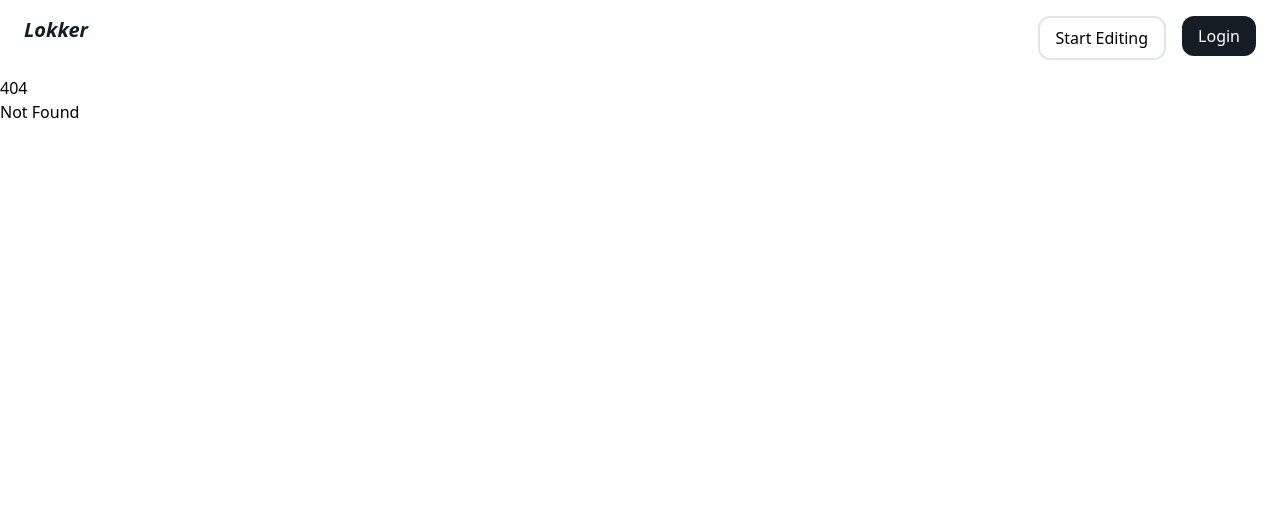
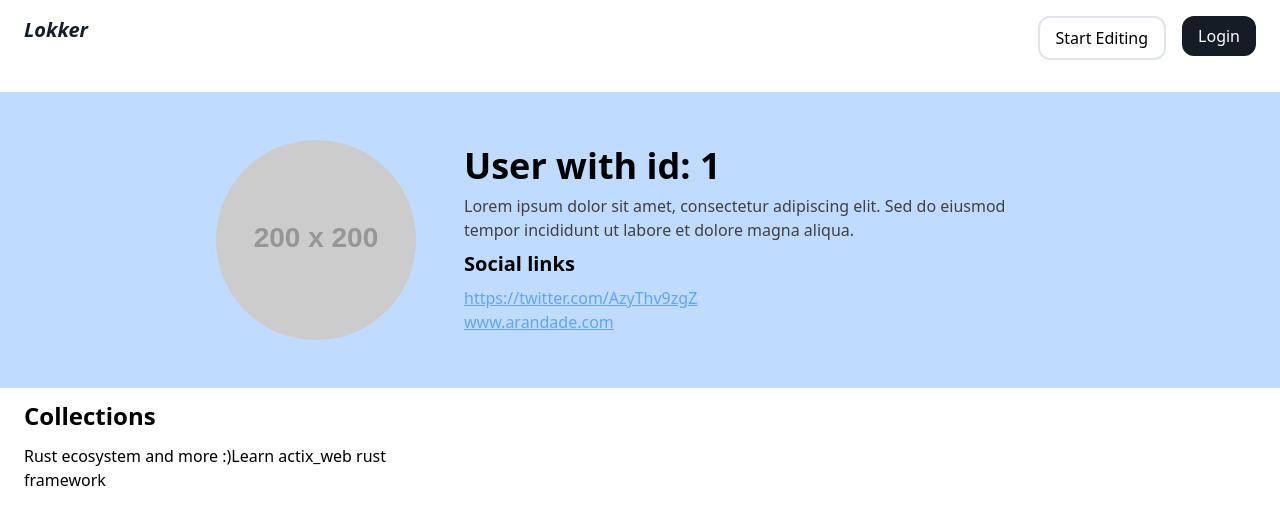
Before and after one commit to DreckSallow/lokker-web, a SvelteKit app: page /profiles/1 in a window 1280 px wide. Before the commit this address had no page. Shown: the top 524 px of the page. Built offline with nearby package versions, Linux system fonts and the light colour scheme.

Commit message:
add basic profile page

```diff
--- /dev/null
+++ b/src/routes/profiles/[profile_id]/+page.svelte
@@ -0,0 +1,36 @@
+<script lang="ts">
+	import type { PageData } from '../../$types';
+
+	export let data: PageData;
+</script>
+
+<main class="py-4">
+	<header class="bg-blue-200 flex gap-12 py-12 px-4 justify-center items-center">
+		<img
+			src="{data.user_img}"
+			alt="{`${data.user_name} avatar`}"
+			class="rounded-full h-[200px] aspect-square"
+		/>
+		<section class="w-3/5 max-w-[600px]">
+			<h1 class="text-4xl font-bold mb-2">{data.user_name}</h1>
+			<p class="text-neutral-700">{data.user_bio}</p>
+			<div>
+				<h4 class="font-semibold text-xl mt-2">Social links</h4>
+				<ul class="mt-2">
+					<li>
+						<a href="{data.twitter_link}" class="underline text-blue-400">{data.twitter_link}</a>
+					</li>
+					<li>
+						<a href="{data.website_link}" class="underline text-blue-400">{data.website_link}</a>
+					</li>
+				</ul>
+			</div>
+		</section>
+	</header>
+	<section class="mt-3 px-6">
+		<h2 class="text-2xl font-bold mb-3">Collections</h2>
+		<ul class="grid grid-cols-3">
+			{#each data.collections as coll} {coll.title} {/each}
+		</ul>
+	</section>
+</main>
--- /dev/null
+++ b/src/routes/profiles/[profile_id]/+page.ts
@@ -0,0 +1,27 @@
+import type { PageLoad } from "./$types"
+
+export const load: PageLoad = async ({ params }) => {
+  return {
+    user_name: `User with id: ${params.profile_id}`,
+    user_img: "https://fakeimg.pl/200",
+    user_bio: "Lorem ipsum dolor sit amet, consectetur adipiscing elit. Sed do eiusmod tempor incididunt ut labore et dolore magna aliqua.",
+    twitter_link: "https://twitter.com/AzyThv9zgZ",
+    website_link: "www.arandade.com",
+    collections: [
+      {
+        authorImg: 'https://fakeimg.pl/200/',
+        alt: 'Avatar',
+        authorName: 'Dreck Sallow',
+        title: 'Rust ecosystem and more :)',
+        link: '/collection/1',
+      },
+      {
+        authorImg: 'https://fakeimg.pl/200/',
+        alt: 'Avatar',
+        authorName: 'Linus torvalds',
+        title: 'Learn actix_web rust framework',
+        link: '/collection/1',
+      }
+    ]
+  }
+}
```
